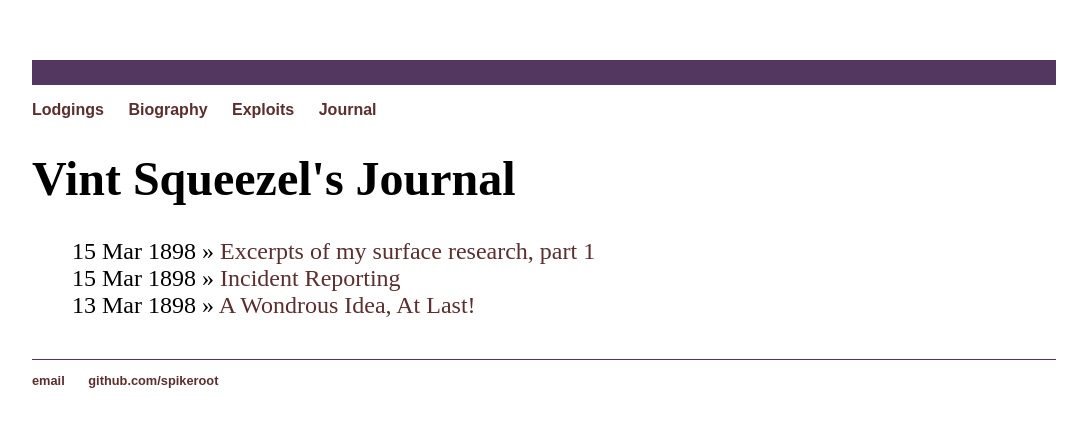
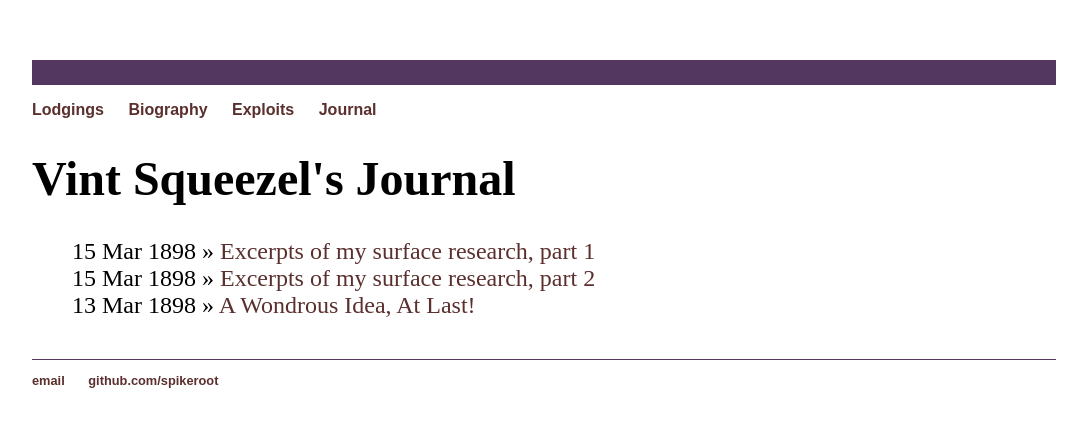
Before and after one commit to Spikeroot/spikeroot.github.io, a Jekyll site: the page built from blog/index.html, in a window 1280 px wide. Shown: the top 427 px of the page, without its empty margins (96-1183 px from the left). Built offline with Jekyll 4.4.1, drawn with Linux system fonts in a browser that asks for light colours.

Commit message:
Update 1898-03-15-incident-reporting.md

```diff
--- a/_posts/1898-03-15-incident-reporting.md
+++ b/_posts/1898-03-15-incident-reporting.md
@@ -1,3 +1,9 @@
-
+---
+layout: post
+title: "Excerpts of my surface research, part 2"
+date: 1898-03-15
+---
 
 <style>.embed-container {position: relative; padding-bottom: 63%; height: 0; max-width: 100%;} .embed-container iframe, .embed-container object, .embed-container iframe{position: absolute; top: 0; left: 0; width: 100%; height: 100%;} small{position: absolute; z-index: 40; bottom: 0; margin-bottom: -15px;}</style><div class="embed-container"><iframe width="800" height="500" frameborder="1" scrolling="no" marginheight="0" marginwidth="0" title="311_incidents_TB" src="//arcgis.com/apps/Embed/index.html?webmap=d874b99d0cf347debde843dda14ac67b&extent=-118.3777,33.9797,-118.0185,34.146&home=true&zoom=true&previewImage=false&scale=true&search=true&searchextent=true&legend=true&basemap_gallery=true&disable_scroll=true&theme=light"></iframe></div>
+
+An incident reporting system designed in ArcGIS Online.
```
